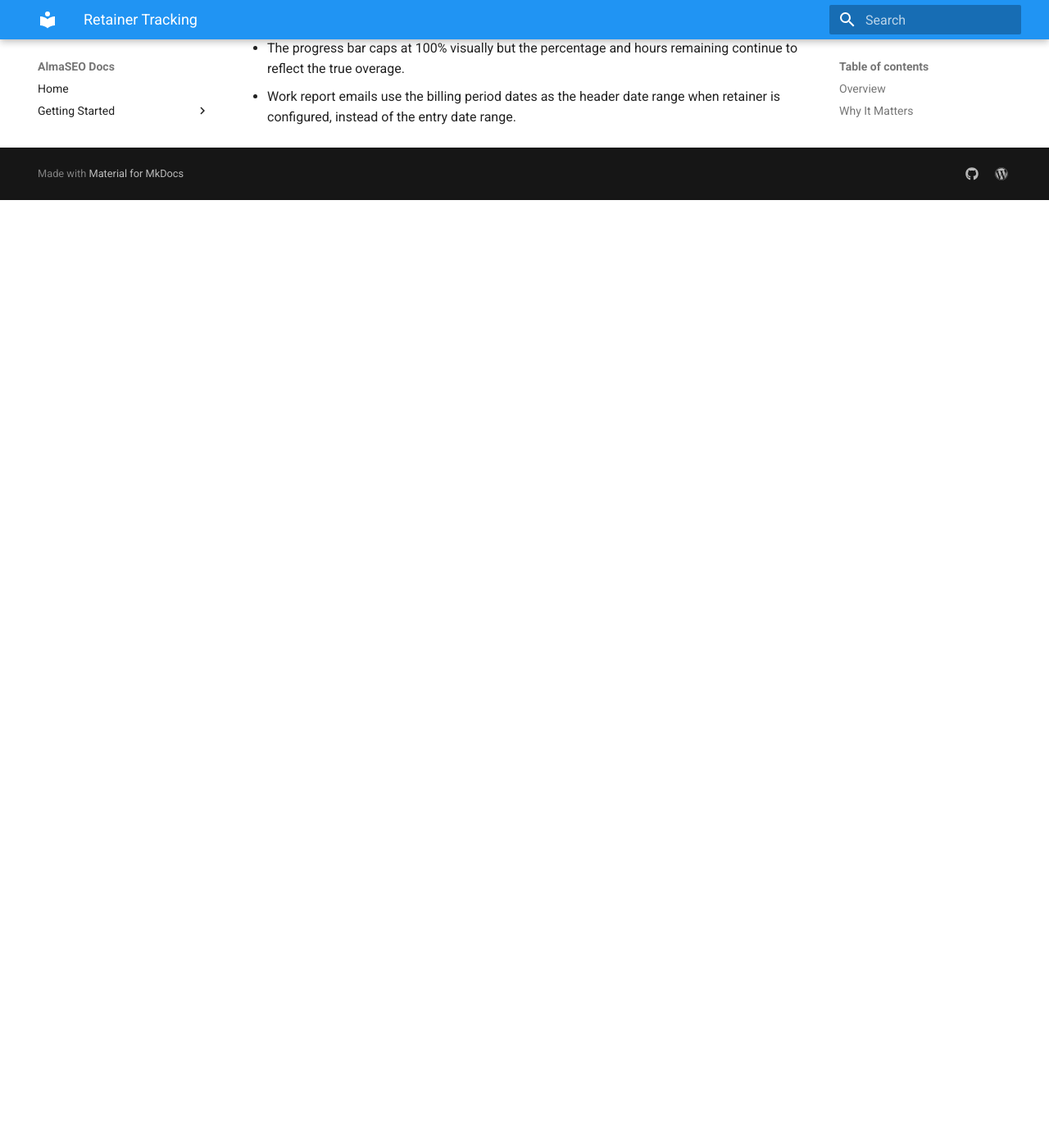
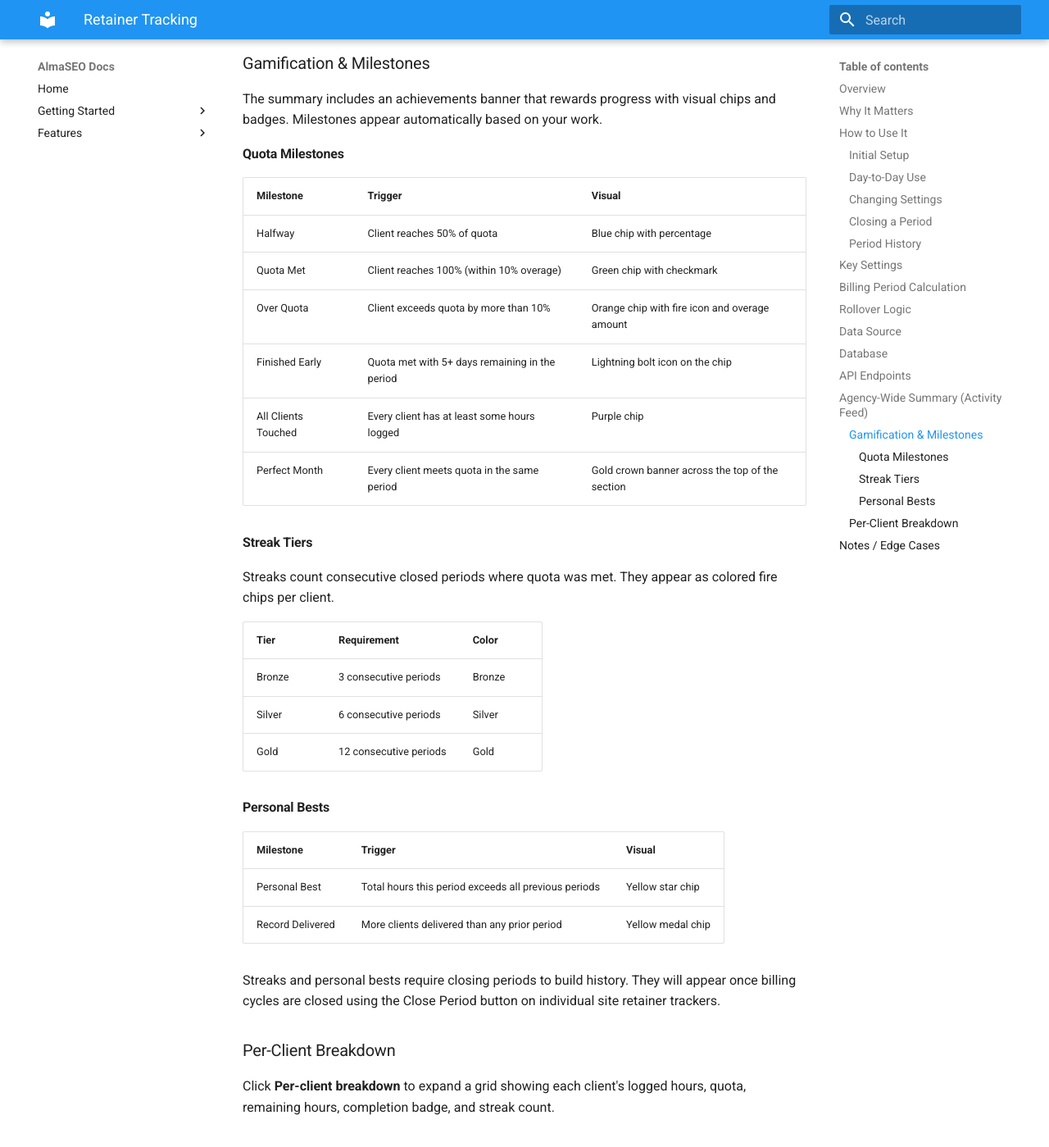
Before and after one commit to ilaos/myproject-docs, an MkDocs documentation site: the page built from docs/features/client-profile/retainer-tracking.md, in a window 1280 px wide and 1400 px high, scrolled down 3932 px. Shown: the whole window at 82% size. Built offline with MkDocs 1.6.1 and Material for MkDocs 9.7.7, drawn with Linux system fonts in a browser that asks for light colours; before the commit the page ends 4176 px from its top, so only the background shows below that; some of the changed text lies outside the part shown.

Commit message:
Add gamification milestones and agency-wide summary to retainer docs
- retainer-tracking.md: Added Agency-Wide Summary section with gamification
  tables (quota milestones, streak tiers, personal bests, per-client breakdown)
- activity-feed.md: Added retainer summary bar reference with link to
  retainer tracking docs

Co-Authored-By: Claude Opus 4.6 (1M context) <noreply@anthropic.com>

```diff
--- a/docs/features/client-profile/retainer-tracking.md
+++ b/docs/features/client-profile/retainer-tracking.md
@@ -108,6 +108,48 @@ Retainer hours are calculated from **manual work entries only** (category = `man
 | GET | `/api/retainer/status` | Get current period status, hours, pace, and history |
 | POST | `/api/retainer/close-period` | Close current period with rollover or write-off |
 
+## Agency-Wide Summary (Activity Feed)
+
+The cross-site **Activity Feed** page (`/activity-feed`) shows a combined retainer summary bar at the top, aggregating all clients with retainer tracking configured. It displays total budget, total hours logged, total remaining, client count, and a progress bar.
+
+### Gamification & Milestones
+
+The summary includes an achievements banner that rewards progress with visual chips and badges. Milestones appear automatically based on your work.
+
+#### Quota Milestones
+
+| Milestone | Trigger | Visual |
+|-----------|---------|--------|
+| Halfway | Client reaches 50% of quota | Blue chip with percentage |
+| Quota Met | Client reaches 100% (within 10% overage) | Green chip with checkmark |
+| Over Quota | Client exceeds quota by more than 10% | Orange chip with fire icon and overage amount |
+| Finished Early | Quota met with 5+ days remaining in the period | Lightning bolt icon on the chip |
+| All Clients Touched | Every client has at least some hours logged | Purple chip |
+| Perfect Month | Every client meets quota in the same period | Gold crown banner across the top of the section |
+
+#### Streak Tiers
+
+Streaks count consecutive closed periods where quota was met. They appear as colored fire chips per client.
+
+| Tier | Requirement | Color |
+|------|-------------|-------|
+| Bronze | 3 consecutive periods | Bronze |
+| Silver | 6 consecutive periods | Silver |
+| Gold | 12 consecutive periods | Gold |
+
+#### Personal Bests
+
+| Milestone | Trigger | Visual |
+|-----------|---------|--------|
+| Personal Best | Total hours this period exceeds all previous periods | Yellow star chip |
+| Record Delivered | More clients delivered than any prior period | Yellow medal chip |
+
+Streaks and personal bests require closing periods to build history. They will appear once billing cycles are closed using the Close Period button on individual site retainer trackers.
+
+### Per-Client Breakdown
+
+Click **Per-client breakdown** to expand a grid showing each client's logged hours, quota, remaining hours, completion badge, and streak count.
+
 ## Notes / Edge Cases
 
 - Retainer tracking is entirely optional. Sites without it configured see a setup card instead of the tracker.
```
Also changed, not shown: other parts of docs/features/client-profile/retainer-tracking.md (+1 -1 lines), docs/features/activity-feed.md (+3 -2 lines).
